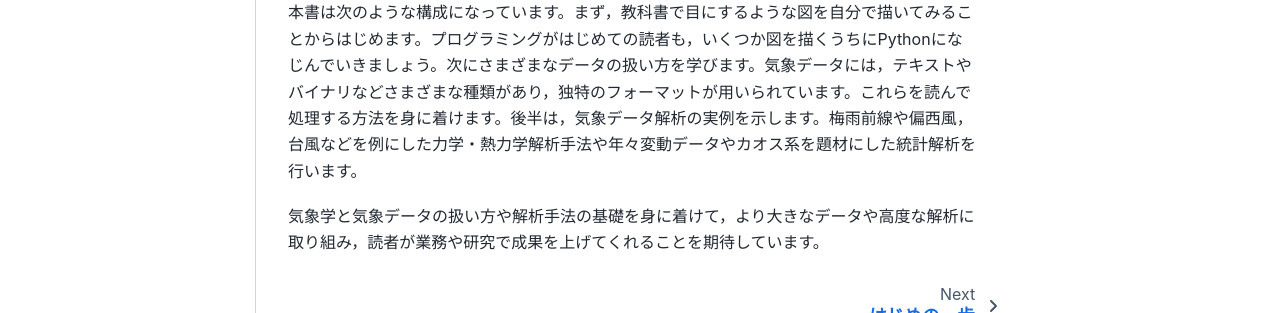
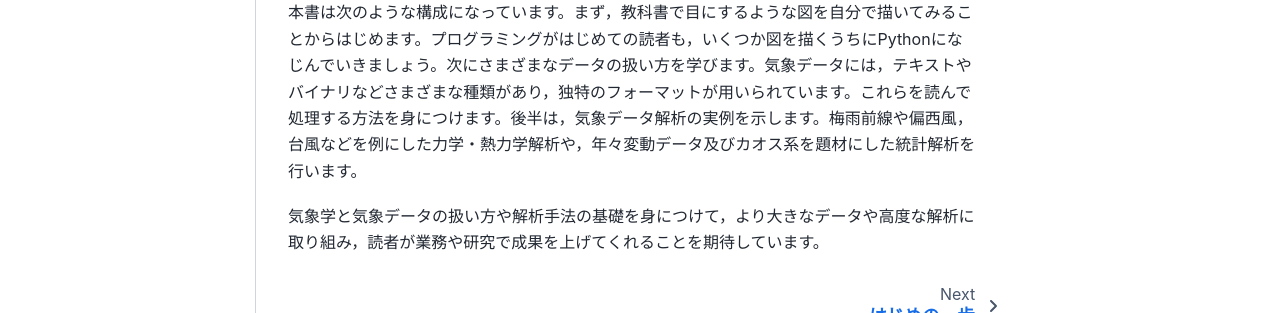
Before and after one commit to tenomoto/pymetds, a Jupyter Book: the page built from index.md, in a window 1280 px wide and 994 px high. Shown: the part 578-891 px from the top of the window. Built offline with Jupyter Book 1.0.4 settings and Sphinx 7.4.7 and the Sphinx Book theme 1.1.4, drawn with Linux system fonts in a browser that asks for light colours; pages that are not in the unit, such as notebooks, are missing from menus.

Commit message:
apply corretions by Nakashita-san and myself
FossilOrigin-Name: 2f8fb83b6b540533f625427c189c35b87c3c8088e9e4d72c3de09a47e1c3b130

```diff
--- a/index.md
+++ b/index.md
@@ -6,6 +6,6 @@
 
 本書は，気象や気候データの解析にこれから取り組もうという読者を対象として，現在最も人気のある言語の一つであるPythonを使った気象データサイエンスについて解説します。気象データサイエンスは，気象学はもちろん，統計学，線型代数学，情報理論，推定論に基盤を持ち，発展著しい機械学習とも深いつながりがあります。本書はこれらの教科書やPythonのドキュメントの代りになるものではなく，ライブラリの解説書でもありません。本書は，実際に手を動かしてデータを可視化し解析することによって，気象に対する理解を深めることを目的にしています。
 
-本書は次のような構成になっています。まず，教科書で目にするような図を自分で描いてみることからはじめます。プログラミングがはじめての読者も，いくつか図を描くうちにPythonになじんでいきましょう。次にさまざまなデータの扱い方を学びます。気象データには，テキストやバイナリなどさまざまな種類があり，独特のフォーマットが用いられています。これらを読んで処理する方法を身に着けます。後半は，気象データ解析の実例を示します。梅雨前線や偏西風，台風などを例にした力学・熱力学解析手法や年々変動データやカオス系を題材にした統計解析を行います。
+本書は次のような構成になっています。まず，教科書で目にするような図を自分で描いてみることからはじめます。プログラミングがはじめての読者も，いくつか図を描くうちにPythonになじんでいきましょう。次にさまざまなデータの扱い方を学びます。気象データには，テキストやバイナリなどさまざまな種類があり，独特のフォーマットが用いられています。これらを読んで処理する方法を身につけます。後半は，気象データ解析の実例を示します。梅雨前線や偏西風，台風などを例にした力学・熱力学解析や，年々変動データ及びカオス系を題材にした統計解析を行います。
 
-気象学と気象データの扱い方や解析手法の基礎を身に着けて，より大きなデータや高度な解析に取り組み，読者が業務や研究で成果を上げてくれることを期待しています。
+気象学と気象データの扱い方や解析手法の基礎を身につけて，より大きなデータや高度な解析に取り組み，読者が業務や研究で成果を上げてくれることを期待しています。
```
Also changed, not shown: Introduction.md (+2 -2 lines), Himawari.ipynb, Huber.ipynb, JSON.ipynb, MGDSST.ipynb, Matplotlib.ipynb, Numpy.ipynb, Q-vector.ipynb, Reanalysis.ipynb, Typhoon.ipynb.
